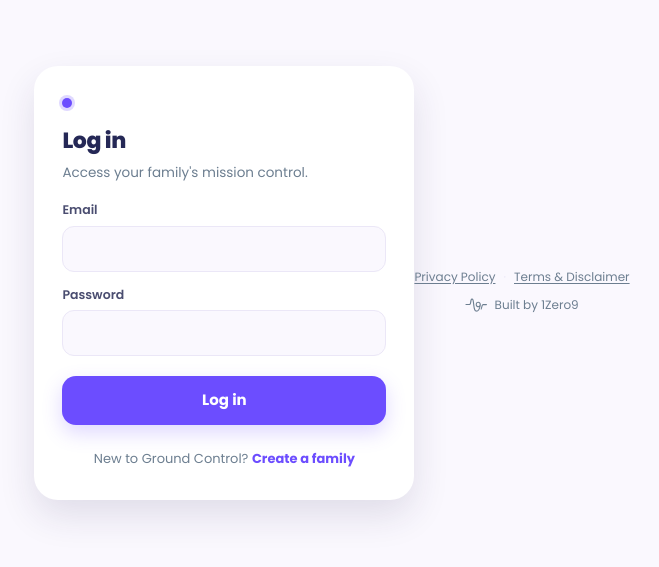
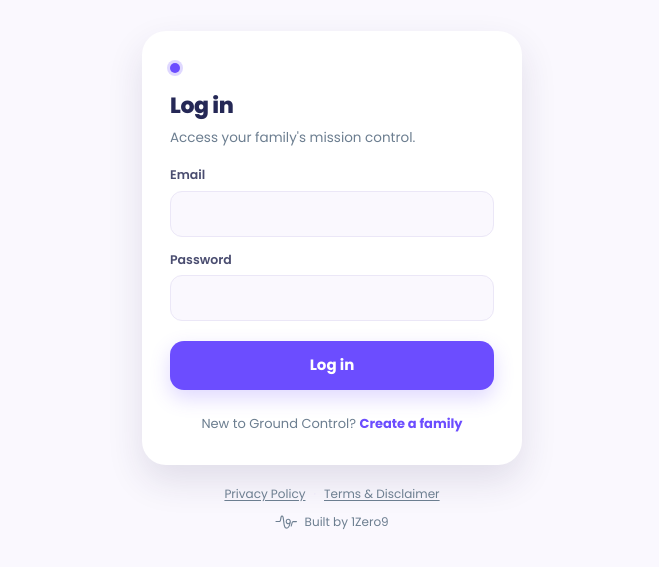
Before and after one commit to 1Zero9/groundcontrol, a Next.js app: page /login in a window 1280 px wide. Shown: the part 117-684 px from the top of the page, without its empty margins (308-967 px from the left). Built offline with nearby package versions, Linux system fonts and the light colour scheme; no server answers.

Commit message:
Move site footer below the auth card instead of beside it
.auth-screen was a row flexbox, so the footer rendered as a second
column next to the card. Switch to a column layout so it sits
centered underneath, matching intended footer placement.

```diff
--- a/app/globals.css
+++ b/app/globals.css
@@ -1988,6 +1988,7 @@ input, textarea, select {
 .auth-screen {
   min-height: 100vh;
   display: flex;
+  flex-direction: column;
   align-items: center;
   justify-content: center;
   padding: 24px;
@@ -2228,6 +2229,8 @@ input, textarea, select {
   gap: 10px;
   padding: 20px 0 4px;
   text-align: center;
+  width: 100%;
+  max-width: 380px;
 }
 
 .site-footer-links {
```
